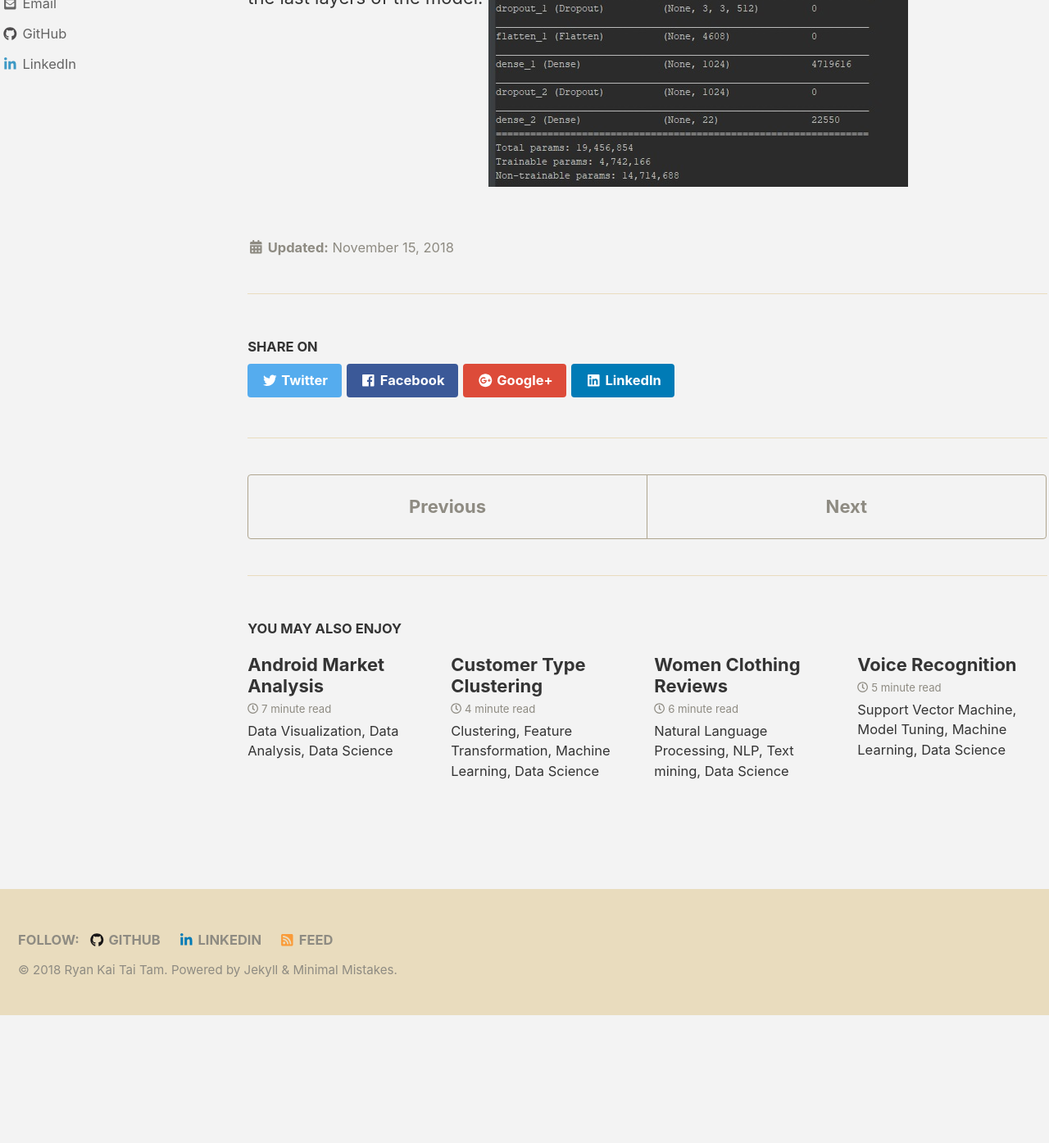
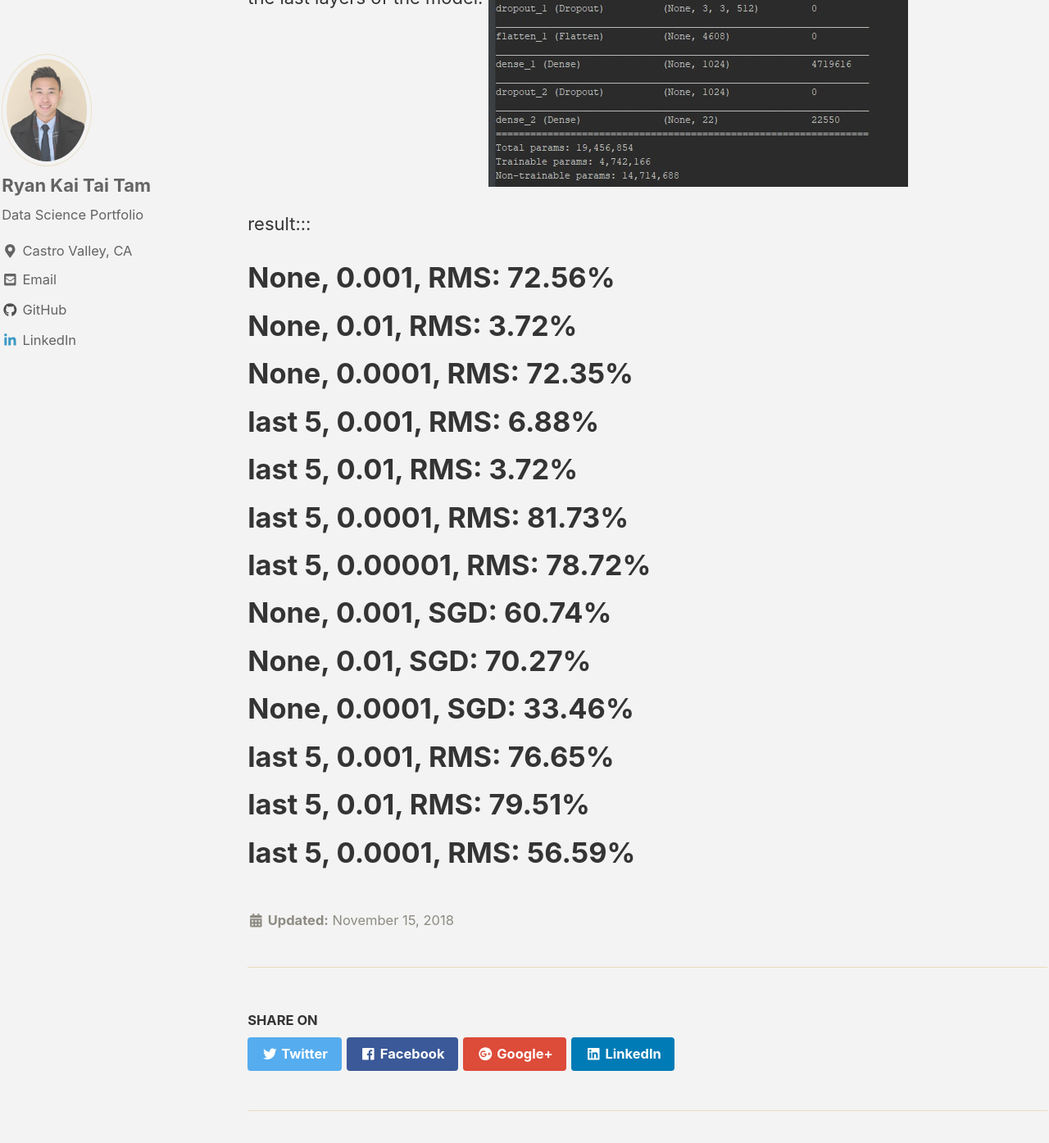
Before and after one commit to ryan-kttam/ryan-kttam.github.io, a Jekyll site: the page built from _posts/2018-11-15-fruit_image_recognition.md, in a window 1280 px wide and 1400 px high, scrolled down 3043 px. Shown: the top 1395 px of the window at 82% size. Built offline with Jekyll 4.4.1, drawn with Linux system fonts in a browser that asks for light colours; cached includes are drawn as plain includes; nearby versions of some CDN libraries; before the commit the page ends 4283 px from its top, so only the background shows below that.

Commit message:
added model results

```diff
--- a/_posts/2018-11-15-fruit_image_recognition.md
+++ b/_posts/2018-11-15-fruit_image_recognition.md
@@ -43,3 +43,18 @@ I am going to fine-tune the model by adjusting the following:
 
 At the end of the VGG16 model, I will be adding a fully connected layer (ReLU) as well as two dropout layers before and after the fully connected layer. I then close the model by adding a softmax layer with 22 nodes, which equal the number of fruit types. Adding dropout layers can reduce the model to overfit by preventing co-adaptation on data. In my case, the dropout rate is 20%, meaning the model will be randomly blocking 20% of the nodes before and after the fully connected layer when training the model. The image below shows the beginning and the last layers of the model.
 <img src="/images/cnn_model.jpg" alt="mountain">
+
+result:::
+# None, 0.001, RMS: 72.56%
+# None, 0.01, RMS: 3.72%
+# None, 0.0001, RMS: 72.35%
+# last 5, 0.001, RMS: 6.88%
+# last 5, 0.01, RMS: 3.72%
+# last 5, 0.0001, RMS: 81.73%
+# last 5, 0.00001, RMS: 78.72%
+# None, 0.001, SGD: 60.74%
+# None, 0.01, SGD: 70.27%
+# None, 0.0001, SGD: 33.46%
+# last 5, 0.001, RMS: 76.65%
+# last 5, 0.01, RMS: 79.51%
+# last 5, 0.0001, RMS: 56.59%
```
